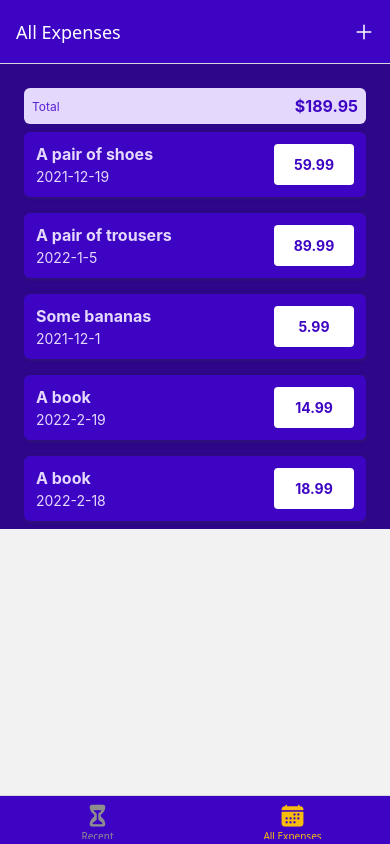
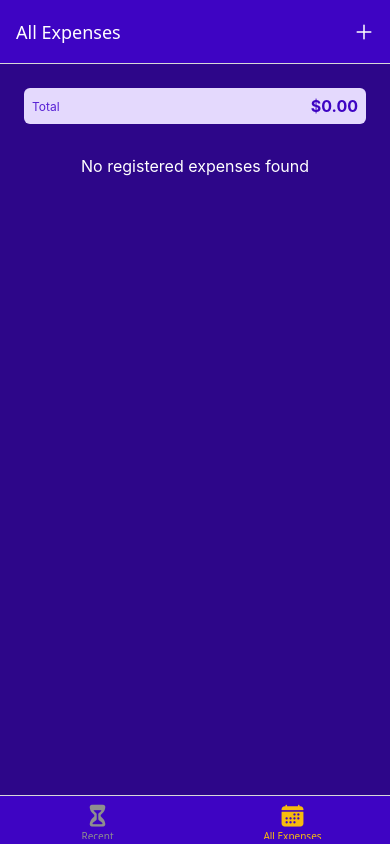
Before and after one commit to elkelvin/ReactNativeCourse, a React Native app in the folder Tracker/: screen /AllExpenses in a window 390 px wide. Built offline with nearby package versions, Linux system fonts and the light colour scheme.

Commit message:
Feature: Add "Data not found" message to "ExpensesOutput" component.

```diff
--- a/Tracker/components/ExpenseOutput/ExpensesOutput.js
+++ b/Tracker/components/ExpenseOutput/ExpensesOutput.js
@@ -1,52 +1,33 @@
-import { View, StyleSheet } from "react-native";
+import { View, StyleSheet, Text } from "react-native";
 import ExpensesSummary from "./ExpensesSummary";
 import ExpensesList from "./ExpensesList";
 import { GlobalStyle } from "../../constans/globalStyle";
-const DUMMY_EXPENSES = [
-    {
-        id: "e1",
-        description: "A pair of shoes",
-        amount: 59.99,
-        date: new Date("2021-12-19")
-    },
-    {
-        id: "e2",
-        description: "A pair of trousers",
-        amount: 89.99,
-        date: new Date("2022-01-05")
-    },
-    {
-        id: "e3",
-        description: "Some bananas",
-        amount: 5.99,
-        date: new Date("2021-12-01")
-    },
-    {
-        id: "e4",
-        description: "A book",
-        amount: 14.99,
-        date: new Date("2022-02-19")
-    },
-    {
-        id: "e5",
-        description: "A book",
-        amount: 18.99,
-        date: new Date("2022-02-18")
+
+const ExpensesOutput = ({ expenses, expensesPeriod, fallbackText }) => {
+    let content = <Text style={styles.infoText}>{fallbackText}</Text>;
+
+    if (expenses.length > 0) {
+        content = <ExpensesList data={expenses} />;
     }
-];
-const ExpensesOutput = ({ expenses, expensesPeriod }) => {
     return (<View style={styles.container}>
-        <ExpensesSummary expenses={DUMMY_EXPENSES} periodName={expensesPeriod} />
-        <ExpensesList data={DUMMY_EXPENSES} />
+        <ExpensesSummary expenses={expenses} periodName={expensesPeriod} />
+        {content}
     </View>);
 }
 
 const styles = StyleSheet.create({
     container: {
+        flex: 1,
         paddingHorizontal: 24,
         paddingTop: 24,
         paddingBottom: 0,
         backgroundColor: GlobalStyle.colors.primary700,
     },
+    infoText: {
+        color: "white",
+        fontSize: 16,
+        textAlign: "center",
+        marginTop: 32
+    }
 });
 export default ExpensesOutput;
```
